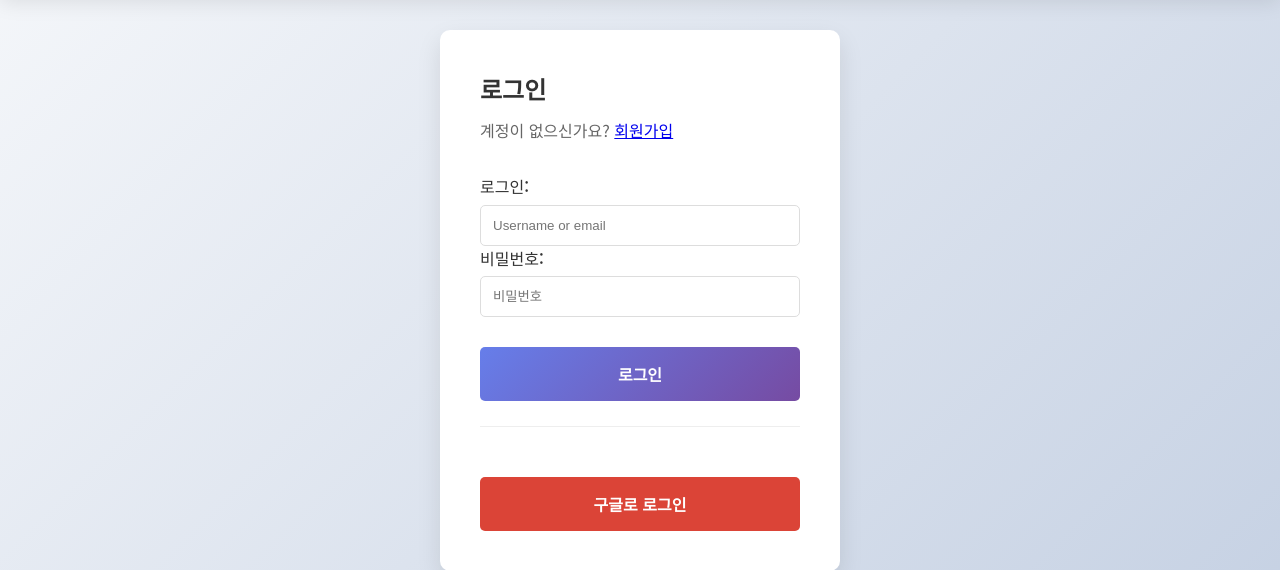
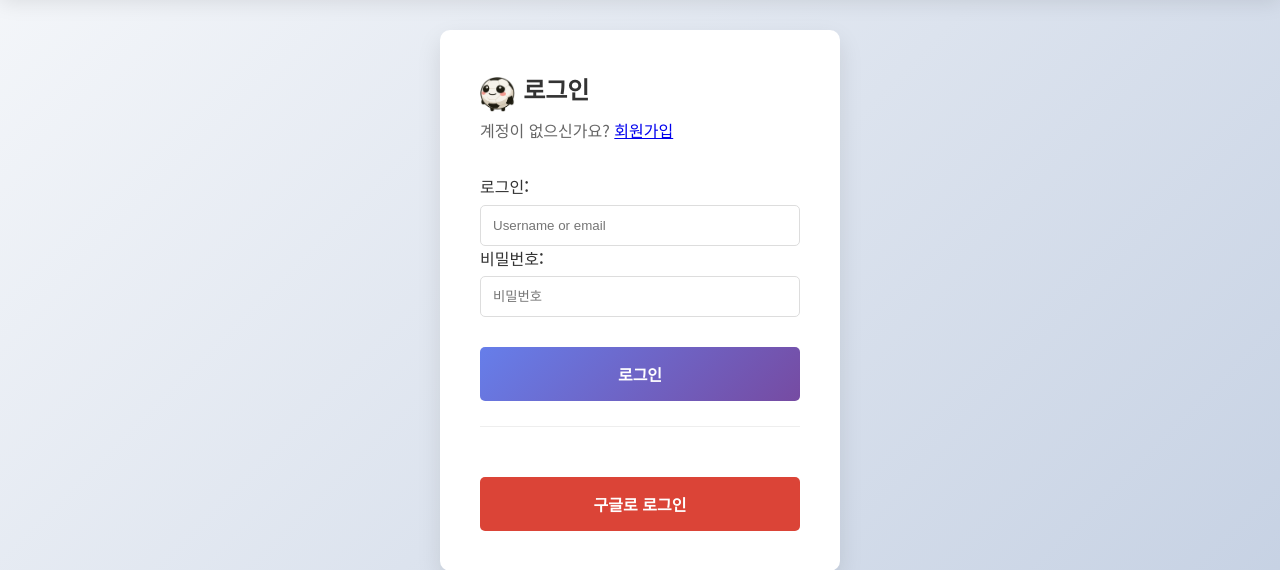
Before and after one commit to gobokuku82/ballzzi, a Django app: page /accounts/login/ in a window 1280 px wide. Shown: the part 70-640 px from the top of the page. Run offline with Django 5.2, Linux system fonts and the light colour scheme; some libraries are stand-ins or nearby versions.

Commit message:
login - ballzzi_logo

```diff
--- a/templates/account/login.html
+++ b/templates/account/login.html
@@ -1,12 +1,17 @@
 {% extends "base.html" %}
 {% load socialaccount %}
+{% load static %}
 
 {% block title %}로그인 - Ballzzi{% endblock %}
 
 {% block content %}
 <div class="auth-container">
     <div class="auth-form-wrapper">
-        <h1>로그인</h1>
+        <div class="auth-header">
+            <img src="{% static 'icons/ballzzi.png' %}" alt="로고" class="auth-logo">
+            <h1>로그인</h1>
+        </div>
+
         <p>계정이 없으신가요? <a href="{% url 'account_signup' %}">회원가입</a></p>
 
         <form class="auth-form" method="POST" action="{% url 'account_login' %}">
@@ -34,4 +39,17 @@
         </div>
     </div>
 </div>
+
+<style>
+.auth-header {
+    display: flex;
+    align-items: center; /* 이미지와 텍스트를 세로 중앙 정렬합니다. */
+    justify-content: left; /* 전체를 가로 중앙 정렬합니다. */
+    gap: 0.5rem; /* 이미지와 텍스트 사이의 간격을 줍니다. */
+}
+.auth-logo {
+    height: 2.2rem; /* h1 태그의 폰트 크기에 맞춰 이 값을 조절하세요. */
+    width: 2.2rem;  /* 높이와 너비를 같게 설정하여 정사각형으로 만듭니다. */
+}
+</style>
 {% endblock %}
```
Also changed, not shown: templates/account/logout.html (+18 -2 lines), templates/account/signup.html (+20 -2 lines).
